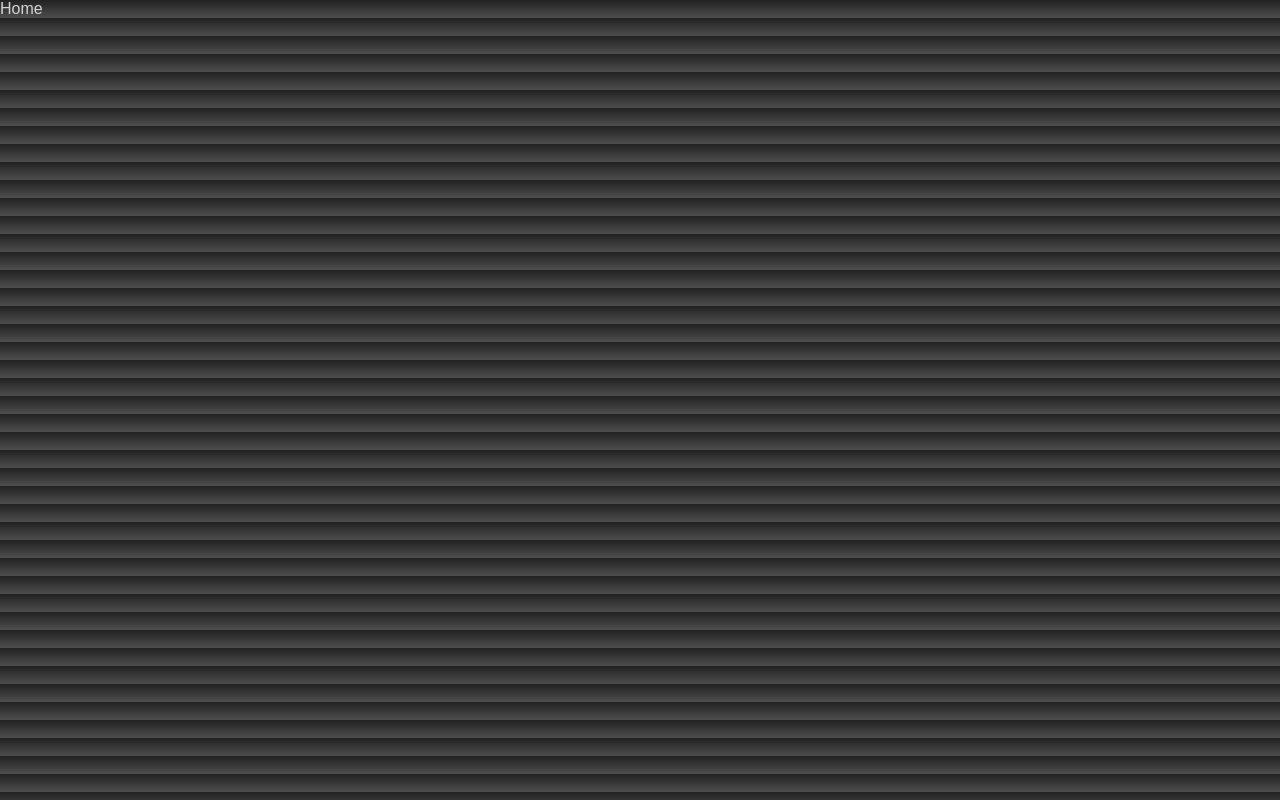
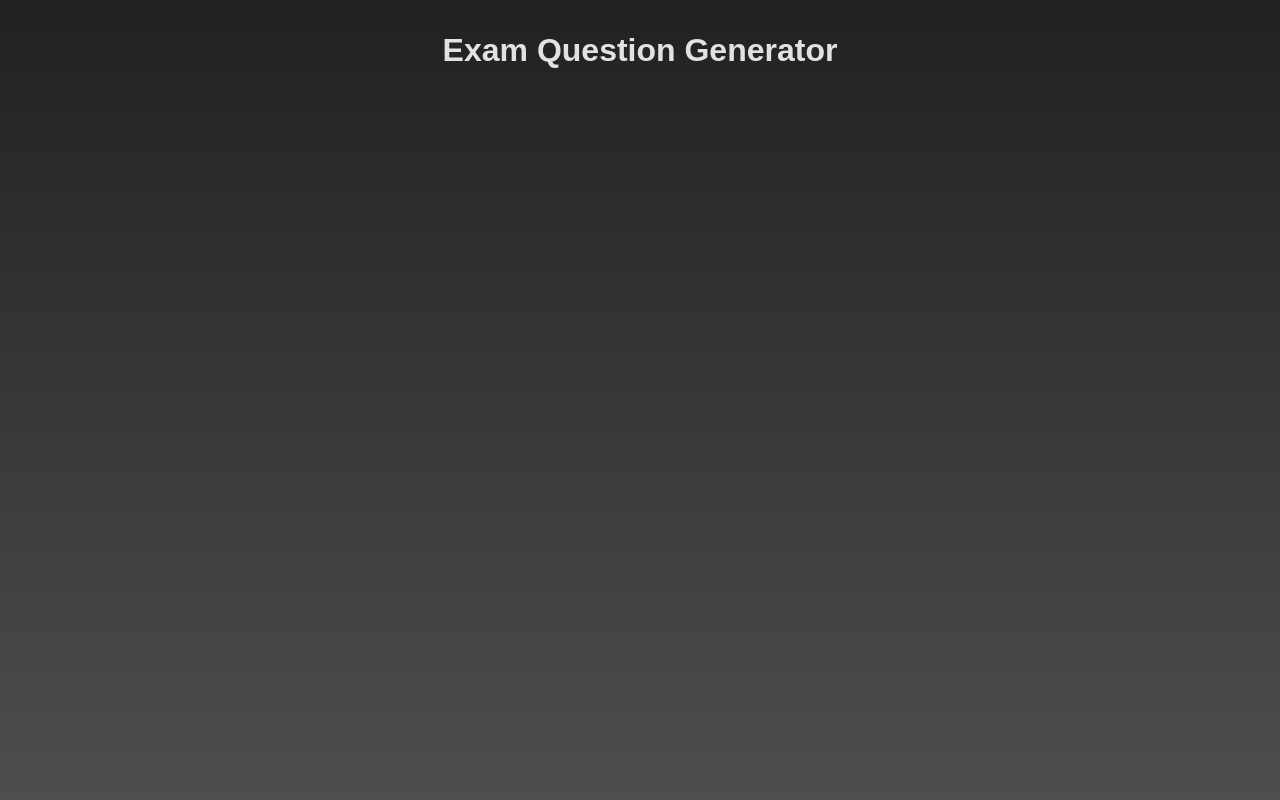
Before and after one commit to josephmeadowcroft/EconDaily, a React (Vite) app: page /home in a window 1280 px wide. Built offline with nearby package versions, Linux system fonts and the light colour scheme.

Commit message:
Installed MUI

```diff
--- a/package.json
+++ b/package.json
@@ -10,6 +10,7 @@
     "preview": "vite preview"
   },
   "dependencies": {
+    "@mui/base": "^5.0.0-beta.40",
     "framer-motion": "^11.0.28",
     "react": "^18.2.0",
     "react-dom": "^18.2.0",
--- a/src/components/Home/Home.jsx
+++ b/src/components/Home/Home.jsx
@@ -1,10 +1,14 @@
-import React from 'react'
-import './home.scss'
+import React from "react";
+import "./home.scss";
 
 const Home = () => {
   return (
-    <div className='home'>Home</div>
-  )
-}
+    <div className="home">
+      <div className="header">
+        <h1>Exam Question Generator</h1>
+      </div>
+    </div>
+  );
+};
 
-export default Home
+export default Home;
--- a/src/components/Home/home.scss
+++ b/src/components/Home/home.scss
@@ -0,0 +1,13 @@
+.home {
+  width: 100%;
+  height: 100vh;
+
+  .header {
+    display: flex;
+    justify-content: space-around;
+    align-items: center;
+    margin: auto;
+    height: 100px;
+    color: #e2e2e2;
+  }
+}
```
Also changed, not shown: 1 other file (tests, documents, lock files or other folders).
